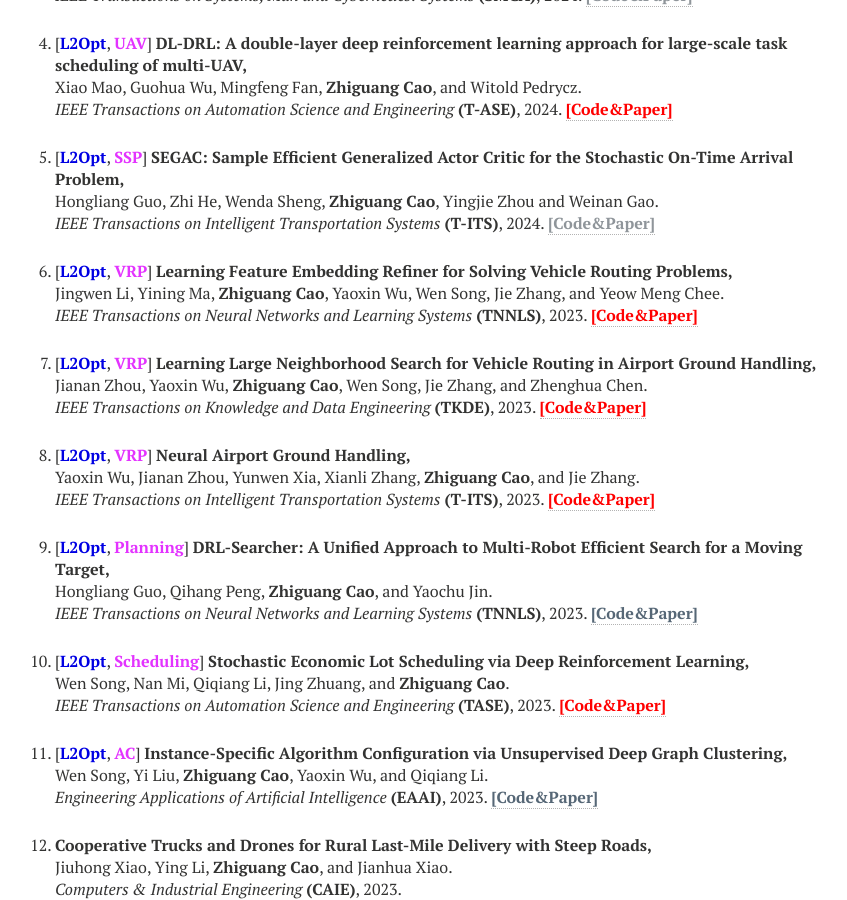
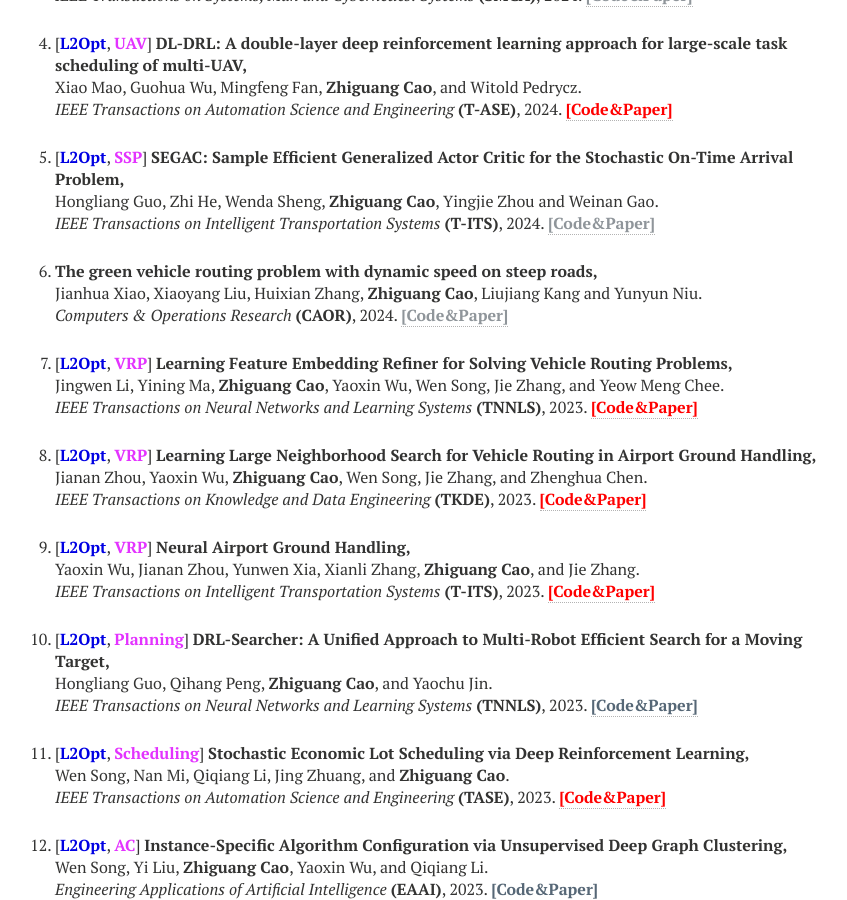
Before and after one commit to zhiguangcaosg/zhiguangcaosg.github.io, a Jekyll site: the page built from publications.md, in a window 1280 px wide and 900 px high, scrolled down 3663 px. Shown: the whole window, without its empty margins (265-1112 px from the left). Built offline with Jekyll 4.4.1, drawn with Linux system fonts in a browser that asks for light colours; nearby versions of some CDN libraries.

Commit message:
Update publications.html

```diff
--- a/_layouts/publications.html
+++ b/_layouts/publications.html
@@ -457,6 +457,14 @@ div.bibtex pre { font-size: 75%; overflow: auto;  width: 100%; padding: 0em 0em;
 
 <li>
 <p>
+<b>The green vehicle routing problem with dynamic speed on steep roads,</b>
+<br>Jianhua Xiao, Xiaoyang Liu, Huixian Zhang, <b>Zhiguang Cao</b>, Liujiang Kang and Yunyun Niu.<br>
+<i>Computers & Operations Research</i> <b>(CAOR)</b>, 2024. <a href="https://zhiguangcaosg.github.io/publications/"> <font color="#8F959A"><b>[Code&Paper]</b> </font></a>
+</p>
+</li>
+
+<li>
+<p>
 [<font color="#0000E3"><b>L2Opt</b></font>, <font color="#E333FF"><b>VRP</b></font>] <b>Learning Feature Embedding Refiner for Solving Vehicle Routing Problems,</b>
 <br>Jingwen Li, Yining Ma, <b>Zhiguang Cao</b>, Yaoxin Wu, Wen Song, Jie Zhang, and Yeow Meng Chee.<br>
 <i> IEEE Transactions on Neural Networks and Learning Systems</i> <b>(TNNLS)</b>, 2023. <a href="https://github.com/Demon0312/Feature-Embedding-Refiner" target="_blank"> <font color="#FF0000"><b>[Code&Paper]</b> </font></a>
```
